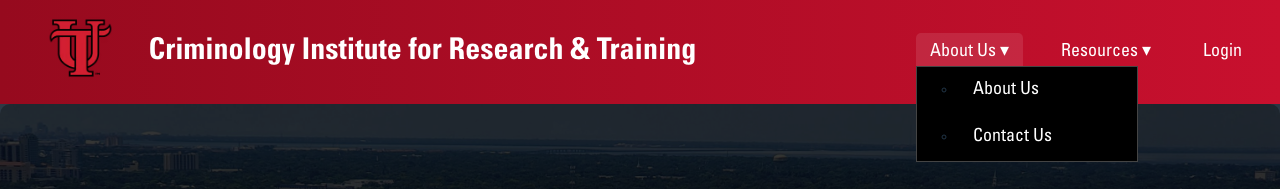
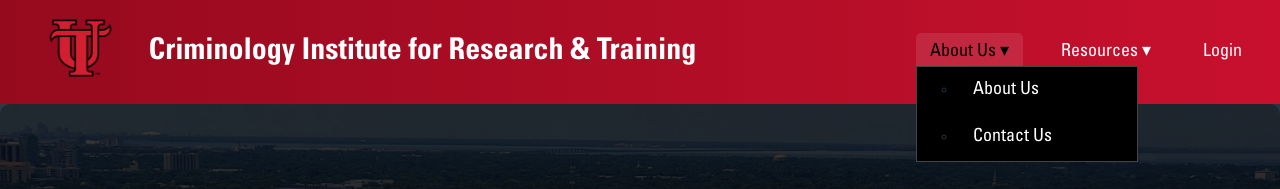
Before and after one commit to MichaelBeehler/CSC230-Project, a React (Vite) app in the folder Frontend/: page / in a window 1280 px wide. In both pictures the pointer is over the element "About Us ▾". Shown: the top 189 px of the page. Built offline with nearby package versions, Linux system fonts and the light colour scheme; no server answers.

Commit message:
Header  Please enter the commit message for your changes. Lines starting

```diff
--- a/Frontend/src/components/Header.css
+++ b/Frontend/src/components/Header.css
@@ -1,5 +1,4 @@
 /* IMPORT FONTS - NOTE: call each with 'Univers LT Std', differentiate with font-weights & styles (700, 500, 300; normal, italic) */
-
 /* 67 Bold Condensed - Use for titles */
 @font-face {
   font-family: "Univers LT Std";
@@ -39,7 +38,6 @@
   font-weight: 300;
   font-style: italic;
 }
-
 
 .unified-header {
   display: flex;
@@ -98,6 +96,7 @@
 .header-right a:hover,
 .header-right span:hover {
   background-color: rgba(255, 255, 255, 0.1);
+  color: black;
 }
 
 .dropdown {
@@ -105,9 +104,7 @@
   display: inline-block;
 }
 
-
 .dropdown-content {
-  display: none;
   display: none;
   position: absolute;
   top: 100%;
@@ -132,6 +129,7 @@
 .dropdown-content li a:hover,
 .dropdown-content li .logout-button:hover {
   background-color: rgb(200, 16, 46);
+  color: black;
 }
 
 .dropdown:hover > .dropdown-content {
@@ -144,18 +142,15 @@
     flex-direction: column;
     align-items: flex-start;
   }
-
   .header-right ul {
     flex-direction: column;
     gap: 10px;
     width: 100%;
   }
-
   .header-right a,
   .header-right span {
     width: 100%;
   }
-
   .dropdown-content {
     position: static;
     border: none;
```
